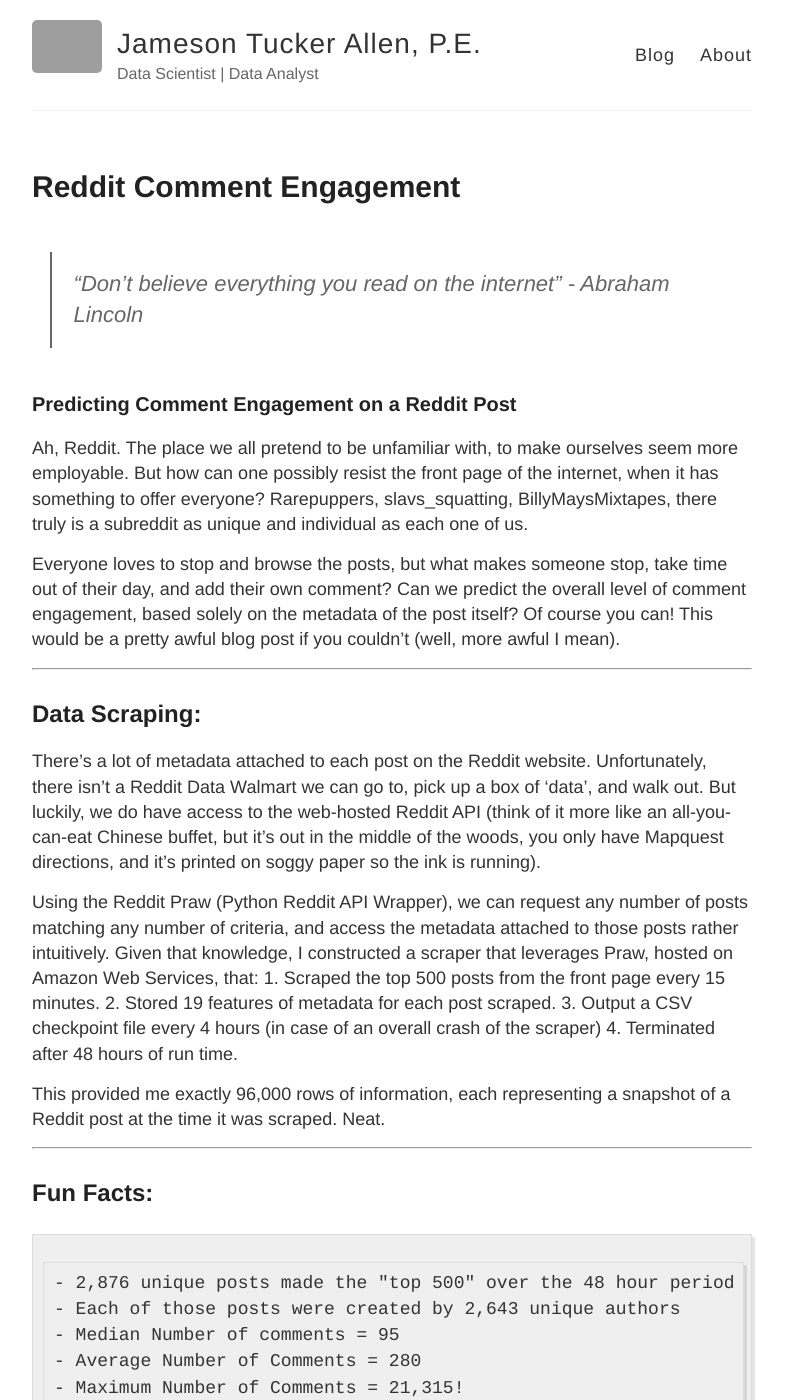
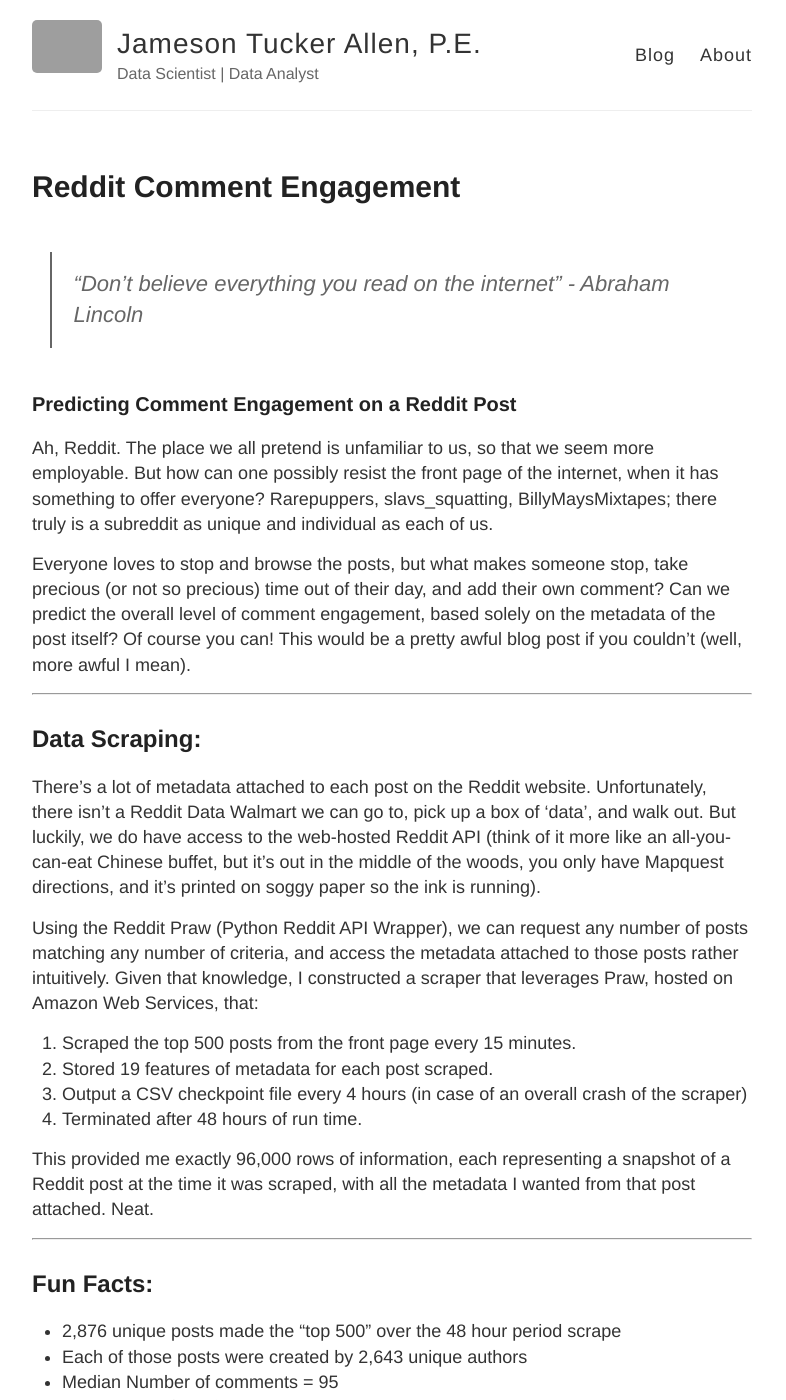
Before and after one commit to PhilPizza/jekyll-now, a Jekyll site: the page built from _posts/2018-02-26-Reddit_Comment_blog.md, in a window 1280 px wide and 1400 px high. Shown: the whole window, without its empty margins (248-1034 px from the left). Built offline with Jekyll 4.4.1, drawn with Linux system fonts in a browser that asks for light colours; some of the changed text lies outside the part shown; grey boxes are pictures that could not be loaded.

Commit message:
Updated styles

````diff
--- a/_posts/2018-02-26-Reddit_Comment_blog.md
+++ b/_posts/2018-02-26-Reddit_Comment_blog.md
@@ -7,9 +7,9 @@
 
 ### Predicting Comment Engagement on a Reddit Post
 
-Ah, Reddit. The place we all pretend to be unfamiliar with, to make ourselves seem more employable. But how can one possibly resist the front page of the internet, when it has something to offer everyone? Rarepuppers, slavs_squatting, BillyMaysMixtapes, there truly is a subreddit as unique and individual as each one of us.
+Ah, Reddit. The place we all pretend is unfamiliar to us, so that we seem more employable. But how can one possibly resist the front page of the internet, when it has something to offer everyone? Rarepuppers, slavs_squatting, BillyMaysMixtapes; there truly is a subreddit as unique and individual as each of us.
 
-Everyone loves to stop and browse the posts, but what makes someone stop, take time out of their day, and add their own comment? Can we predict the overall level of comment engagement, based solely on the metadata of the post itself? Of course you can! This would be a pretty awful blog post if you couldn't (well, more awful I mean).
+Everyone loves to stop and browse the posts, but what makes someone stop, take precious (or not so precious) time out of their day, and add their own comment? Can we predict the overall level of comment engagement, based solely on the metadata of the post itself? Of course you can! This would be a pretty awful blog post if you couldn't (well, more awful I mean).
 
 ---
 
@@ -18,36 +18,29 @@
 There's a lot of metadata attached to each post on the Reddit website. Unfortunately, there isn't a Reddit Data Walmart we can go to, pick up a box of 'data', and walk out. But luckily, we do have access to the web-hosted Reddit API (think of it more like an all-you-can-eat Chinese buffet, but it's out in the middle of the woods, you only have Mapquest directions, and it's printed on soggy paper so the ink is running).
 
 Using the Reddit Praw (Python Reddit API Wrapper), we can request any number of posts matching any number of criteria, and access the metadata attached to those posts rather intuitively. Given that knowledge, I constructed a scraper that leverages Praw, hosted on Amazon Web Services, that:
-    1. Scraped the top 500 posts from the front page every 15 minutes.
-    2. Stored 19 features of metadata for each post scraped.
-    3. Output a CSV checkpoint file every 4 hours (in case of an overall crash of the scraper)
-    4. Terminated after 48 hours of run time.
 
-This provided me exactly 96,000 rows of information, each representing a snapshot of a Reddit post at the time it was scraped. Neat.
+ 1. Scraped the top 500 posts from the front page every 15 minutes.
+ 2. Stored 19 features of metadata for each post scraped.
+ 3. Output a CSV checkpoint file every 4 hours (in case of an overall crash of the scraper)
+ 4. Terminated after 48 hours of run time.
+
+This provided me exactly 96,000 rows of information, each representing a snapshot of a Reddit post at the time it was scraped, with all the metadata I wanted from that post attached. Neat.
 
 ---
 
 ## Fun Facts:
 
-    - 2,876 unique posts made the "top 500" over the 48 hour period scrape
-    - Each of those posts were created by 2,643 unique authors
-    - Median Number of comments = 95
-    - Average Number of Comments = 280
-    - Maximum Number of Comments = 21,315!
+ - 2,876 unique posts made the "top 500" over the 48 hour period scrape
+ - Each of those posts were created by 2,643 unique authors
+ - Median Number of comments = 95
+ - Average Number of Comments = 280
+ - Maximum Number of Comments = 21,315!
 
-
-```python
-
-```
 
 
 ![png](/images/Reddit_Comment_blog_files/Reddit_Comment_blog_1_0.png)
 
 
-
-```python
-
-```
 
 
 ![png](/images/Reddit_Comment_blog_files/Reddit_Comment_blog_2_0.png)
@@ -56,22 +49,14 @@
 ### A look at the overall distribution of post domain sources...
 
 
-```python
-
-```
-
 
 ![png](/images/Reddit_Comment_blog_files/Reddit_Comment_blog_4_0.png)
 
 
 ### A look at the overall distribution of what time of day posts are created...
 
-    Peaks are noticed at approximately 9am EST, while troughs are at approximately 11pm EST
+ - Peaks are noticed at approximately 9am EST, while troughs are at approximately 11pm EST
 
-
-```python
-
-```
 
 
 ![png](/images/Reddit_Comment_blog_files/Reddit_Comment_blog_6_0.png)
@@ -82,40 +67,19 @@
 ## Exploring how the number of comments typically grow over time
 
 There are two things I noticed that are going to introduce some strange noise to our data:
-    1. Since our scraper only ran for 48 hours, our dataset will include some "young" posts, that have not totally "matured" yet in total comment number.
-    2. How long a post is allowed by Reddit to occupy a spot in the "Top" section is a bit of a black box. Some seem to be terminated more quickly than others, so it may not be based exclusively on an overall duration.
 
+ 1. Since our scraper only ran for 48 hours, our dataset will include some "young" posts, that have not totally "matured" yet in total comment number.
+ 2. How long a post is allowed by Reddit to occupy a spot in the "Top" section is a bit of a black box. Some seem to be terminated more quickly than others, so it may not be based exclusively on an overall duration.
 
-```python
-
-```
 
 
 ![png](/images/Reddit_Comment_blog_files/Reddit_Comment_blog_8_0.png)
 
 
-
-```python
-
-```
-
-
 ![png](/images/Reddit_Comment_blog_files/Reddit_Comment_blog_9_0.png)
 
 
-
-```python
-
-```
-
-
 ![png](/images/Reddit_Comment_blog_files/Reddit_Comment_blog_10_0.png)
-
-
-
-```python
-
-```
 
 
 ![png](/images/Reddit_Comment_blog_files/Reddit_Comment_blog_11_0.png)
@@ -128,35 +92,14 @@
 ### ...In the Subreddit Title
 
 
-```python
-sns.set(rc={'figure.figsize':(11.7,8.27)})
-
-g = sns.barplot(x_imp[0:30], y_imp[0:30])
-g.set_title('Subreddits, RandomTreeClassifier Importance', fontsize=18)
-g.set_xlabel('Subreddit', fontsize=16)
-g.set_ylabel('Relative Importance', fontsize=16)
-g.set_xticklabels(x_imp[0:30], rotation=80, fontsize=14);
-```
-
-
 ![png](/images/Reddit_Comment_blog_files/Reddit_Comment_blog_13_0.png)
 
 
 ### ...In the Post Title
 
 
-```python
-
-```
-
-
 ![png](/images/Reddit_Comment_blog_files/Reddit_Comment_blog_15_0.png)
 
-
-
-```python
-
-```
 
 
 ![png](/images/Reddit_Comment_blog_files/Reddit_Comment_blog_16_0.png)
@@ -165,20 +108,11 @@
 ### ...In the domain name
 
 
-```python
-
-```
-
 
 ![png](/images/Reddit_Comment_blog_files/Reddit_Comment_blog_18_0.png)
 
 
 ### ...Within the text of the post (if any was included, usually there is not)
-
-
-```python
-
-```
 
 
 ![png](/images/Reddit_Comment_blog_files/Reddit_Comment_blog_20_0.png)
@@ -187,13 +121,6 @@
 ---
 
 ## Confusion Matrix of Random Tree Classifier, optimized with Grid Search
-
-
-```python
-
-```
-
-
 
 
 <div>
````
